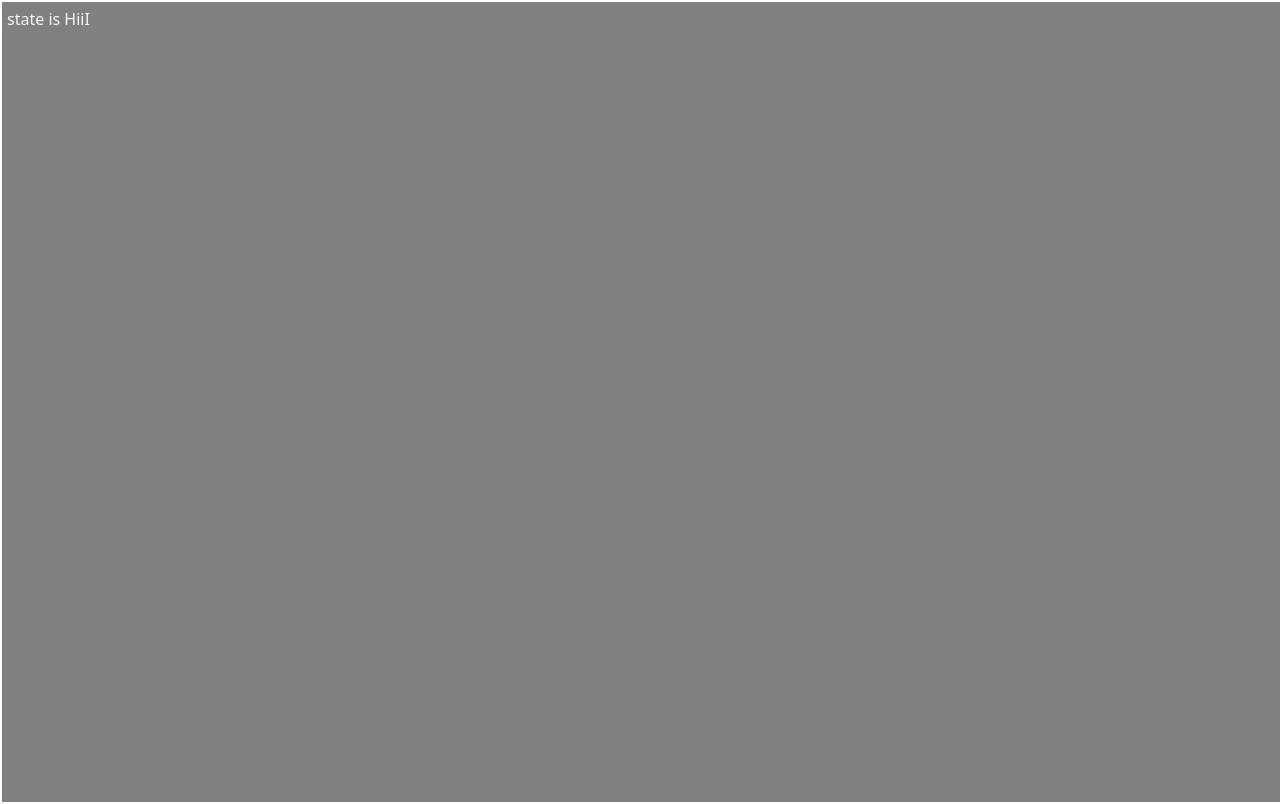
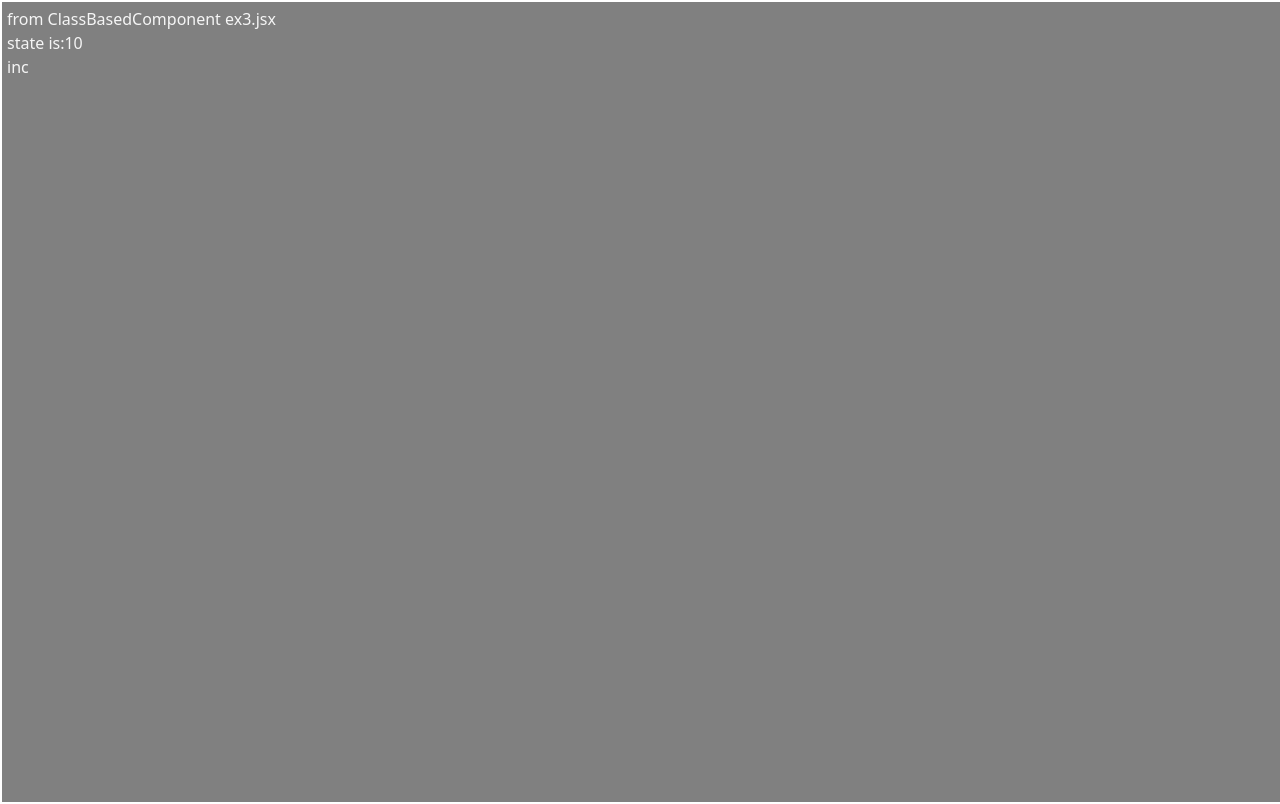
Before and after one commit to Shubham02022002/reactSpidy, a React (Vite) app in the folder first/: page / in a window 1280 px wide. Built offline with nearby package versions, Linux system fonts and the light colour scheme.

Commit message:
ClassBasedCompoIntro

```diff
--- a/first/src/App.jsx
+++ b/first/src/App.jsx
@@ -1,4 +1,6 @@
+/* eslint-disable no-unused-vars */
 // import InlineCss from "./components/InlineCss/InlineCss";
+import ClassBasedComponent from "./components/ClassBasedComponents/ClassBasedIntro";
 import UseStateIntro from "./components/UseStateHook/UseStateIntro";
 // import Layout from "./components/Layout/Layout";
 const App = () => {
@@ -20,9 +22,15 @@ const App = () => {
 
       {/* UseStateIntro */}
 
-      <div>
+      {/* <div>
         <UseStateIntro />
-      </div>
+      </div> */}
+
+      {/* ClassBasedIntro */}
+
+      <ClassBasedComponent />
+
+
     </div>
   );
 };
--- /dev/null
+++ b/first/src/components/ClassBasedComponents/ClassBasedEx1.tsx
@@ -0,0 +1,26 @@
+import React, { Component } from "react";
+
+export default class ClassBasedEx1 extends Component {
+
+    state: any;
+    constructor(props: any) {
+        super(props);
+        this.state = {
+            count: 10,
+        }
+    }
+    render(): React.ReactNode {
+        return (
+            <div>
+                <h1>hi tere</h1>
+                <p>{this.state.count}</p>
+                <button onClick={() => {
+                    this.setState({
+                        count: this.state.count + 1,
+                    });
+                    // console.log(this.state.count);
+                }}>Inc</button>
+            </div>
+        )
+    }
+}
--- /dev/null
+++ b/first/src/components/ClassBasedComponents/ClassBasedEx2.jsx
@@ -0,0 +1,20 @@
+import { Component } from "react";
+
+export default class ClassBasedEx2 extends Component {
+  state;
+
+  constructor() {
+    super();
+    this.state = {
+      count: 10,
+    };
+  }
+  render() {
+    return (
+      <div>
+        <h1>this is from Class Based Ex2.jsx</h1>
+        <p>state is :{this.state.count}</p>
+      </div>
+    );
+  }
+}
--- /dev/null
+++ b/first/src/components/ClassBasedComponents/ClassBasedEx3.jsx
@@ -0,0 +1,29 @@
+import { Component } from "react";
+
+export default class ClassBasedEx3 extends Component {
+  state;
+  constructor() {
+    super();
+    this.state = {
+      count: 10,
+    };
+  }
+  render() {
+    return (
+      <div>
+        <h1>from ClassBasedComponent ex3.jsx</h1>
+        <p>state is:{this.state.count}</p>
+        <button
+          onClick={() => {
+            this.setState({
+              count: this.state.count + 1,
+            });
+          }}
+        >
+          {" "}
+          inc
+        </button>
+      </div>
+    );
+  }
+}
--- /dev/null
+++ b/first/src/components/ClassBasedComponents/ClassBasedIntro.tsx
@@ -0,0 +1,16 @@
+import React, { Component } from "react";
+import ClassBasedEx1 from "./ClassBasedEx1";
+import ClassBasedEx2 from "./ClassBasedEx2";
+import ClassBasedEx3 from "./ClassBasedEx3";
+
+export default class ClassBasedComponent extends Component {
+    render(): React.ReactNode {
+        return (
+            <div>
+                {/* <ClassBasedEx1 /> */}
+                {/* <ClassBasedEx2 /> */}
+                <ClassBasedEx3 />
+            </div>
+        )
+    }
+}
```
